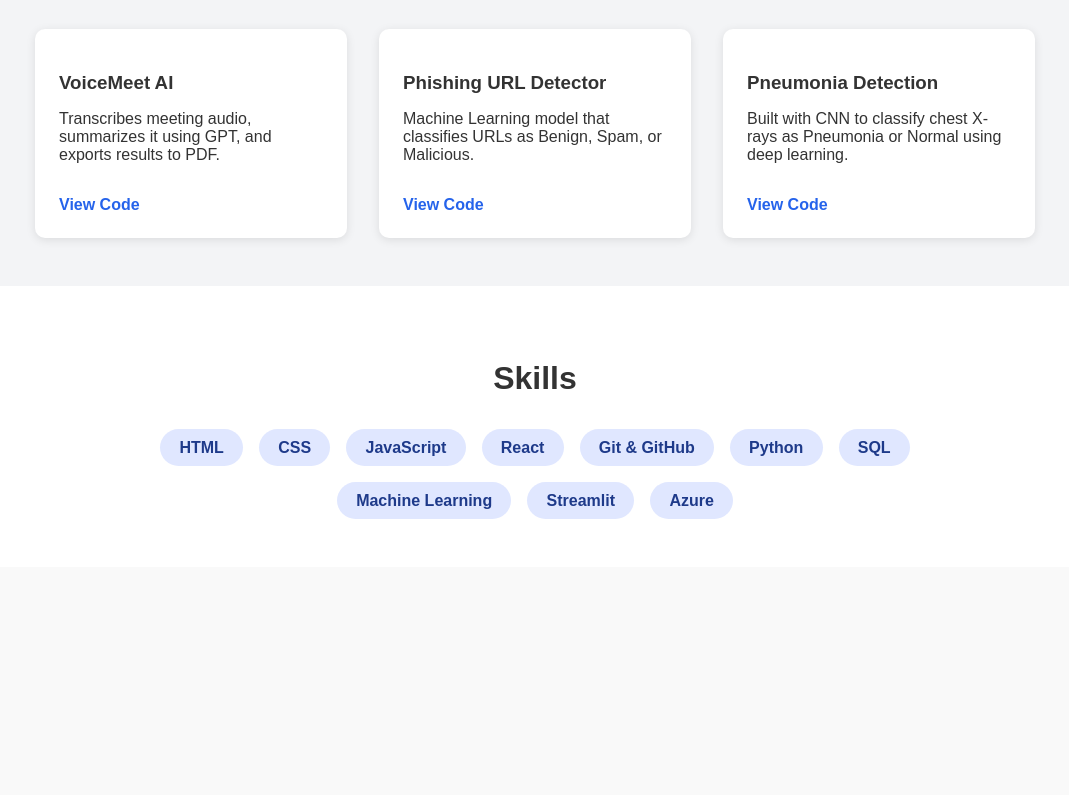
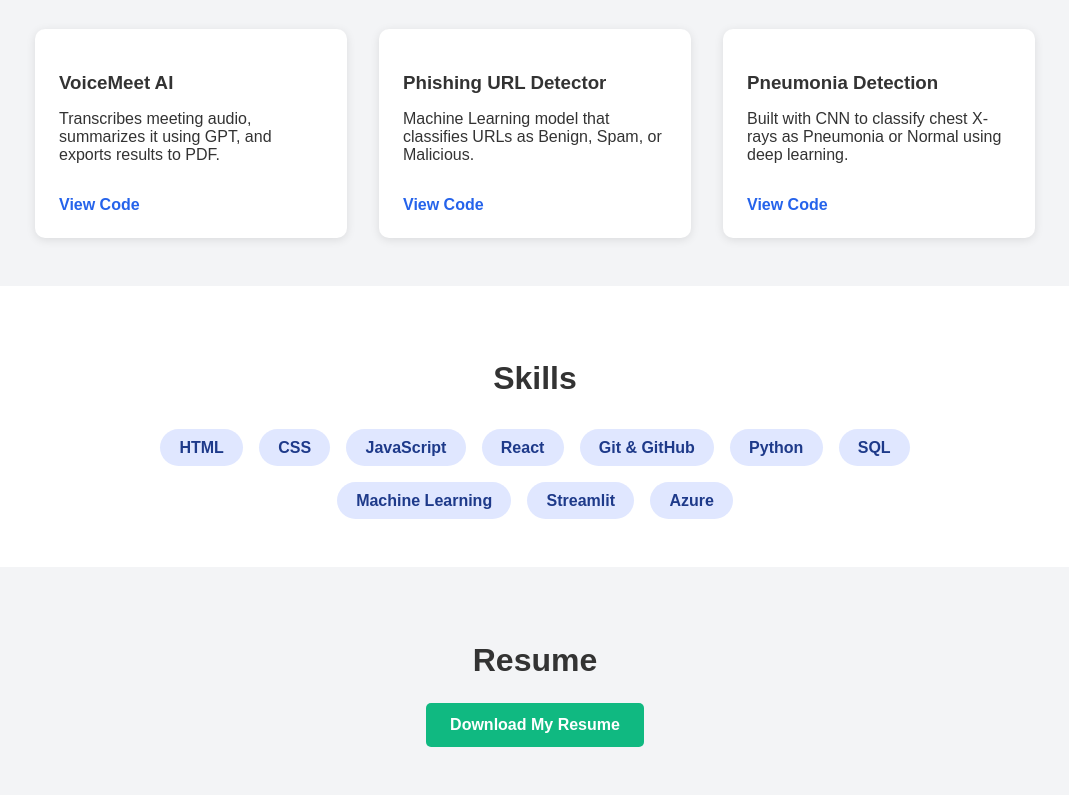
Before and after one commit to VANDANA-ANDE/portfolio-website, a plain HTML site: page index.html in a window 1280 px wide. Shown: the part 873-1668 px from the top of the page, without its empty margins (105-1174 px from the left). Before the commit the page ends 1440 px from the top, so only its background shows below. Drawn offline with Linux system fonts and the light colour scheme.

Commit message:
Added Resume download section with styled button

```diff
--- a/index.html
+++ b/index.html
@@ -71,5 +71,12 @@
         </div>
       </section>
 
+      <section id="resume" class="resume">
+        <h2>Resume</h2>
+        <div class="resume-download">
+          <a href="VandanaAnde_Resume.pdf" download class="btn">Download My Resume</a>
+        </div>
+      </section>
+
 </body>
 </html>
--- a/style.css
+++ b/style.css
@@ -177,3 +177,28 @@ body {
   .skills-list span:hover {
     background-color: #c7d2fe;
   }
+
+  .resume {
+    background: #f3f4f6;
+    padding: 3rem 2rem;
+    text-align: center;
+  }
+
+  .resume h2 {
+    font-size: 2rem;
+    margin-bottom: 1.5rem;
+  }
+
+  .resume-download .btn {
+    background-color: #10b981;
+    color: white;
+    padding: 0.8rem 1.5rem;
+    border-radius: 5px;
+    text-decoration: none;
+    font-weight: bold;
+    transition: background-color 0.3s ease;
+  }
+
+  .resume-download .btn:hover {
+    background-color: #059669;
+  }
```
Also changed, not shown: 1 other file.
